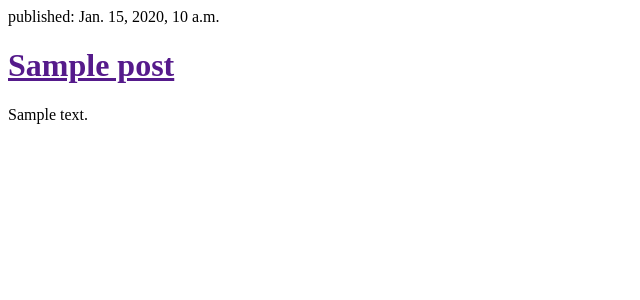
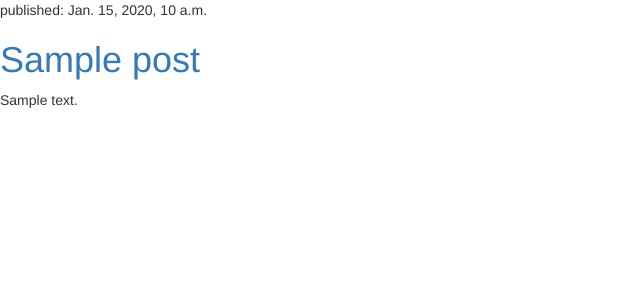
Before and after one commit to oktopeus/broders, a Django app: template broders/blog/templates/blog/post_list.html in a window 1280 px wide. Shown: the top 300 px of the page, without its empty margins (0-640 px from the left). Run offline with Django 3.2, Linux system fonts and the light colour scheme; the template is opened without the code that fills it: values that come from a table or form of the project are taken from there, others are empty; tables that the repository leaves empty hold one stand-in row (values such as "Sample post"); some libraries are stand-ins or nearby versions.

Commit message:
just link bootstrap css in post_list.

```diff
--- a/broders/blog/templates/blog/post_list.html
+++ b/broders/blog/templates/blog/post_list.html
@@ -1,6 +1,8 @@
 <html>
 	<head>
 		<title>Broders' blog</title>
+		<link rel="stylesheet" href="//maxcdn.bootstrapcdn.com/bootstrap/3.3.4/css/bootstrap.min.css">
+<link rel="stylesheet" href="//maxcdn.bootstrapcdn.com/bootstrap/3.3.4/css/bootstrap-theme.min.css">
 	</head>
 	<body>
 		{% for post in posts %}
```
